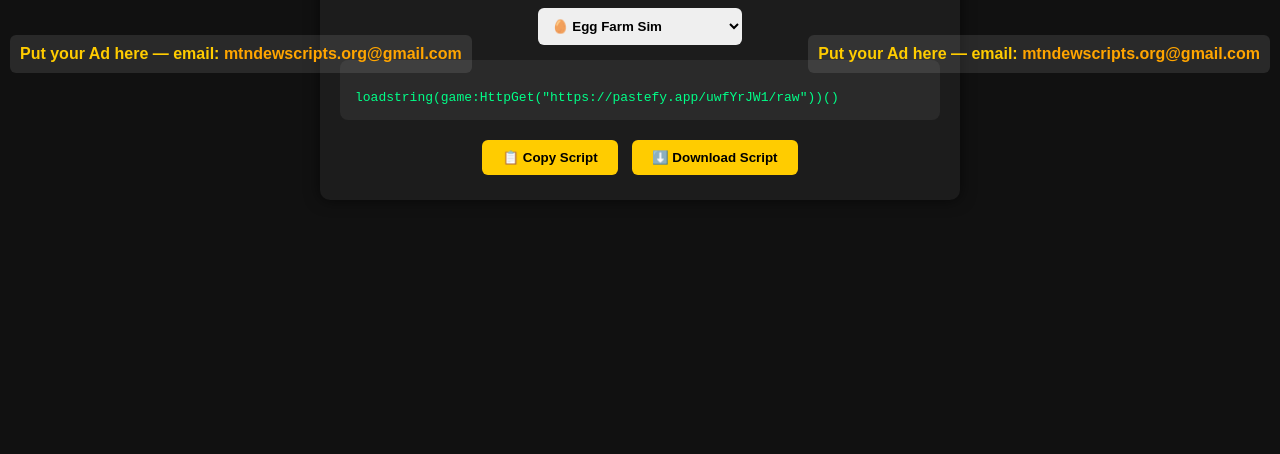
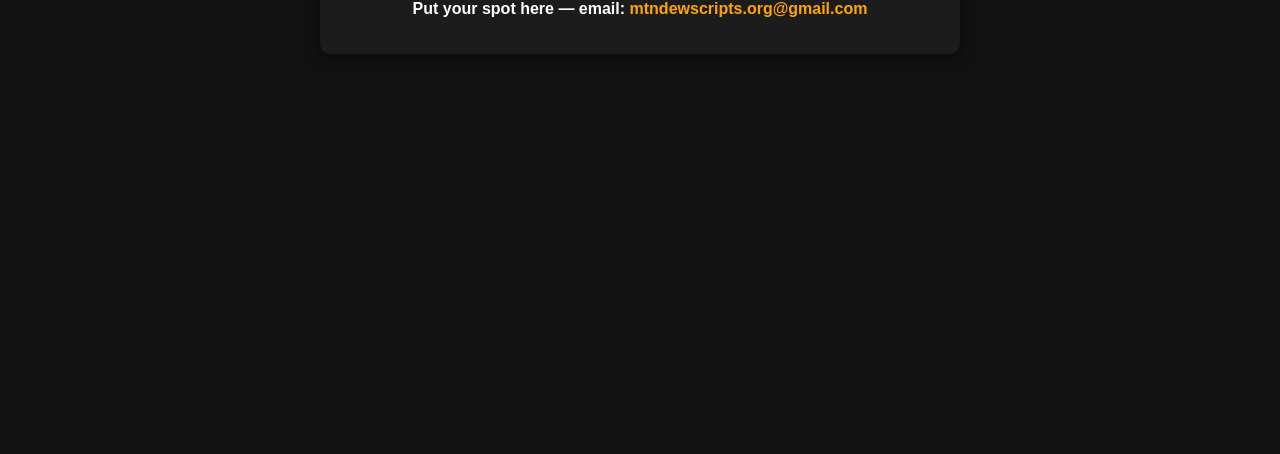
Before and after one commit to Giftcard238/Script-Hub, a plain HTML site: page index.html in a window 1280 px wide. Shown: the part 346-800 px from the top of the page. Drawn offline with Linux system fonts and the light colour scheme.

Commit message:
Update index.html

```diff
--- a/index.html
+++ b/index.html
@@ -5,23 +5,17 @@
 <meta name="viewport" content="width=device-width, initial-scale=1.0">
 <title>Roblox Scripts Hub</title>
 <style>
-body { background-color: #111; color: #fff; font-family: Arial, sans-serif; margin: 0; padding: 0; display: flex; justify-content: center; align-items: center; min-height: 100vh; position: relative; }
-.container { background: #1c1c1c; border-radius: 10px; padding: 20px; width: 600px; max-width: 90%; text-align: center; box-shadow: 0px 0px 15px rgba(0,0,0,0.6); z-index: 1; position: relative; }
+body { background-color: #111; color: #fff; font-family: Arial, sans-serif; margin: 0; padding: 20px; text-align: center; }
+.container { background: #1c1c1c; border-radius: 10px; padding: 20px; width: 600px; max-width: 90%; margin: 40px auto; box-shadow: 0px 0px 15px rgba(0,0,0,0.6); }
 h1 { color: #ffcc00; margin-bottom: 20px; }
 select { padding: 10px; border-radius: 6px; border: none; margin-bottom: 15px; font-weight: bold; cursor: pointer; }
 .code-box { background: #2a2a2a; color: #00ff88; padding: 15px; border-radius: 8px; text-align: left; font-family: monospace; margin-bottom: 15px; overflow-x: auto; white-space: pre-wrap; }
 button { background: #ffcc00; color: #000; font-weight: bold; border: none; padding: 10px 20px; border-radius: 6px; cursor: pointer; transition: 0.2s; margin: 5px; }
 button:hover { background: #ffaa00; }
-@media (max-width: 700px) { .container { width: 95%; } }
-.ad-box { position: fixed; top: 50%; transform: translateY(-50%); background: rgba(255,255,255,0.1); padding: 10px; color: #ffcc00; font-weight: bold; border-radius: 6px; z-index: 9999; text-align: center; white-space: nowrap; }
-.left { left: 10px; }
-.right { right: 10px; }
+#switchText { margin-top: 15px; font-weight: bold; }
 </style>
 </head>
 <body>
-
-<div id="ad-left" class="ad-box left"></div>
-<div id="ad-right" class="ad-box right"></div>
 
 <div class="container">
 <h1>🎮 Roblox Scripts Hub 🛠️</h1>
@@ -38,6 +32,7 @@ loadstring(game:HttpGet("https://pastefy.app/uwfYrJW1/raw"))()
 </div>
 <button onclick="copyCode()">📋 Copy Script</button>
 <button onclick="downloadCode()">⬇️ Download Script</button>
+<p id="switchText"></p>
 </div>
 
 <script>
@@ -73,20 +68,18 @@ function downloadCode() {
   link.click();
 }
 
-const adLeft = document.getElementById("ad-left");
-const adRight = document.getElementById("ad-right");
-const adMessages = [
-  `<a href="https://discord.gg/xvUeX64BWa" target="_blank" style="color: cyan; font-weight: bold; text-decoration: none;">Go to the owner Discord! https://discord.gg/xvUeX64BWa</a>`,
-  `Put your Ad here — email: <a href="mailto:mtndewscripts.org@gmail.com" style="color: orange; font-weight: bold; text-decoration: none;">mtndewscripts.org@gmail.com</a>`
+const textBox = document.getElementById("switchText");
+const messages = [
+  `<a href="https://discord.gg/xvUeX64BWa" target="_blank" style="color: cyan; text-decoration: none;">Go to the owner Discord! https://discord.gg/xvUeX64BWa</a>`,
+  `Put your spot here — email: <a href="mailto:mtndewscripts.org@gmail.com" style="color: orange; text-decoration: none;">mtndewscripts.org@gmail.com</a>`
 ];
-let adIndex = 0;
-function swapAds() {
-  adLeft.innerHTML = adMessages[adIndex];
-  adRight.innerHTML = adMessages[adIndex];
-  adIndex = (adIndex + 1) % adMessages.length;
+let index = 0;
+function switchMessage() {
+  textBox.innerHTML = messages[index];
+  index = (index + 1) % messages.length;
 }
-swapAds();
-setInterval(swapAds, 3000);
+switchMessage();
+setInterval(switchMessage, 3000);
 </script>
 
 </body>
```
